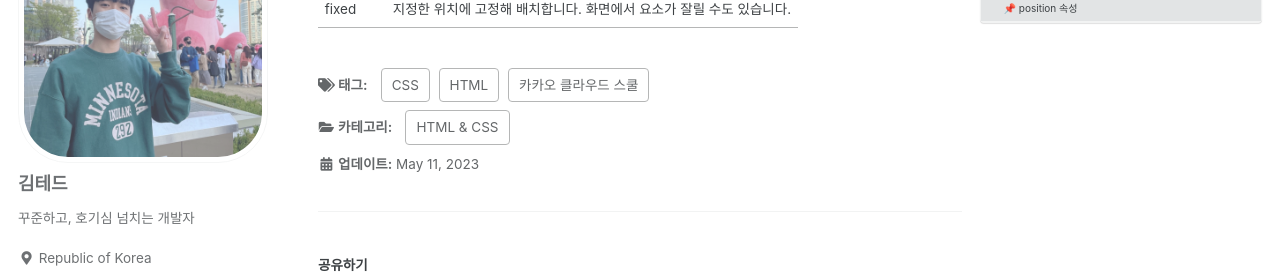
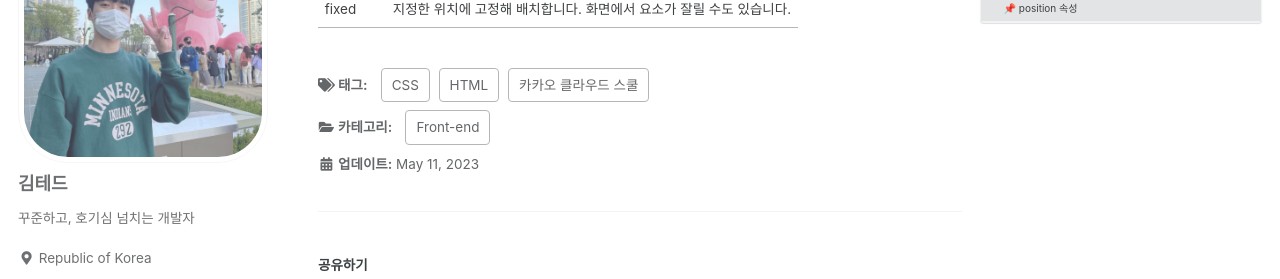
Before and after one commit to idkim97/idkim97.github.io, a Jekyll site: the page built from _posts/2023-05-11-CSS 기본 선택자, 캐스케이딩(Cascading), 박스 모델, 레이아웃.md, in a window 1280 px wide and 900 px high, scrolled down 6310 px. Shown: the part 141-420 px from the top of the window. Built offline with Jekyll 4.4.1, drawn with Linux system fonts in a browser that asks for light colours; cached includes are drawn as plain includes; some web fonts are replaced; comment, search, counter and statistics services are not loaded.

Commit message:
Update 2023-05-11-CSS 기본 선택자, 캐스케이딩(Cascading), 박스 모델, 레이아웃.md

```diff
--- a/_posts/2023-05-11-CSS 기본 선택자, 캐스케이딩(Cascading), 박스 모델, 레이아웃.md
+++ b/_posts/2023-05-11-CSS 기본 선택자, 캐스케이딩(Cascading), 박스 모델, 레이아웃.md
@@ -6,7 +6,7 @@ toc: true
 toc_sticky: true
 toc_label: "CSS 기본 선택자, 캐스케이딩(Cascading), 박스 모델, 레이아웃"
 categories:
-- HTML & CSS
+- Front-end
 tags:
 - 카카오 클라우드 스쿨
 - CSS
```
